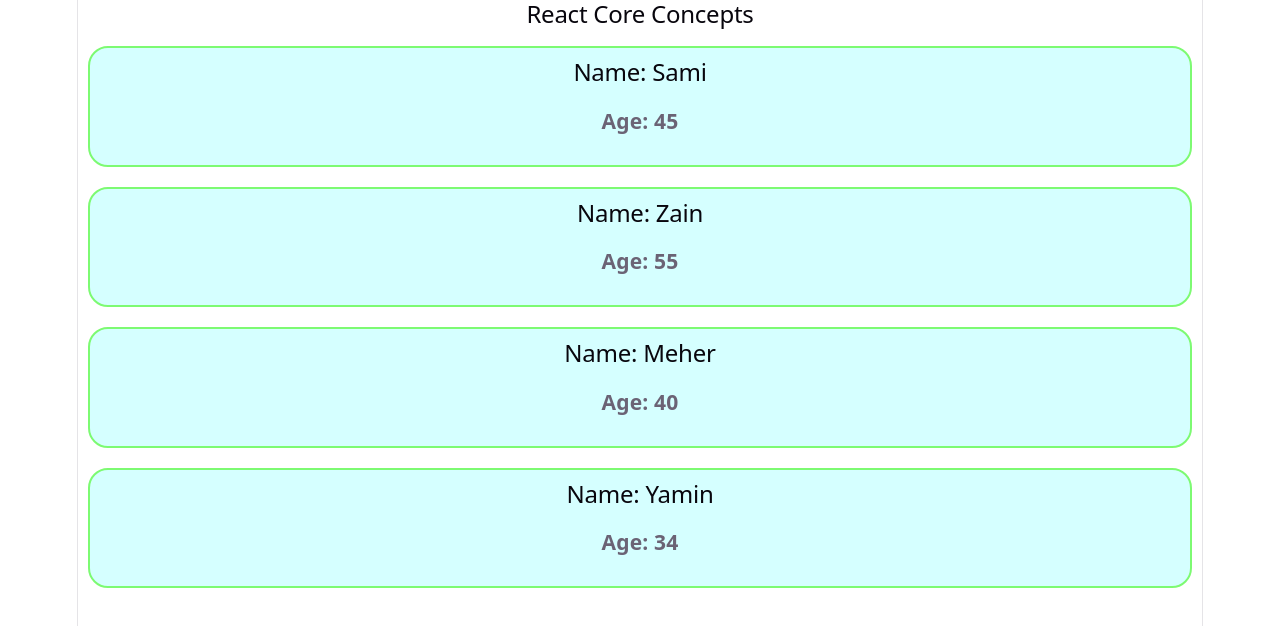
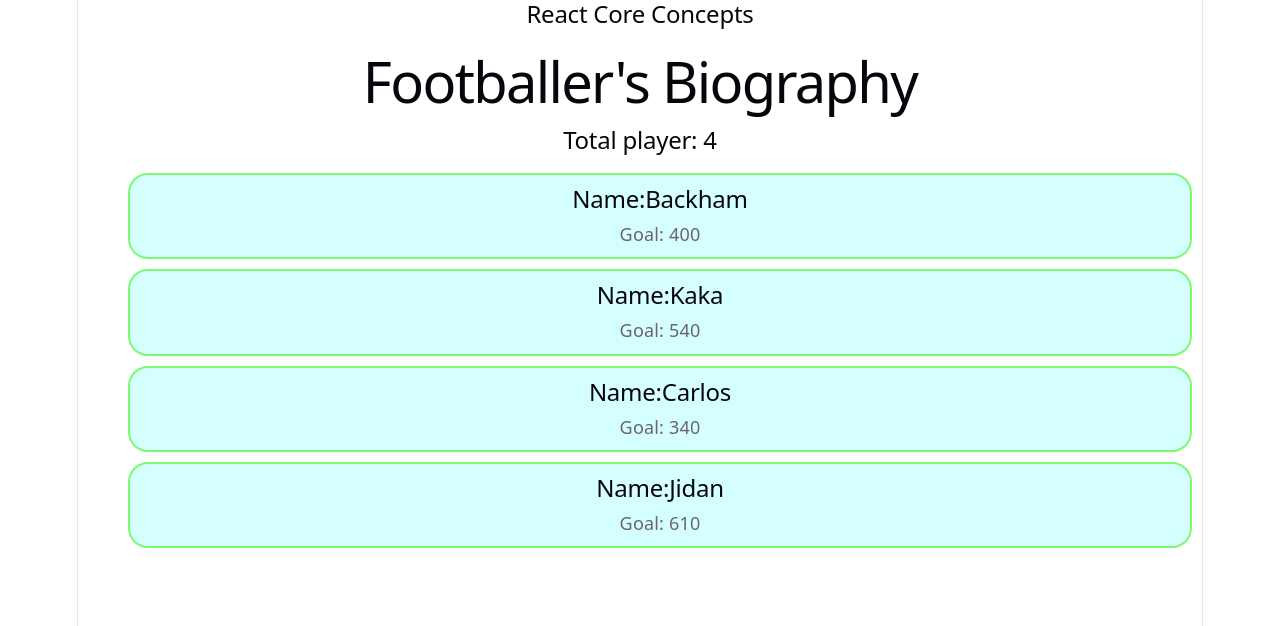
Before and after one commit to asm-saim/v1-react-core, a React (Vite) app: page / in a window 1280 px wide. Shown: the top 626 px of the page. Built offline with nearby package versions, Linux system fonts and the light colour scheme.

Commit message:
list rendering reimplemented

```diff
--- a/src/App.jsx
+++ b/src/App.jsx
@@ -3,20 +3,25 @@
 // import House from './Condition'
 // import Books from './Books'
 import Actors from './Actors'
-import Singer from './Singer';
+import Singer from './Singer'
+import Footballers from './Footballers'
 
 function App() {
-  const time = 30;
+  // const time = 30;
   //list rendering
-  const actors = ["Tom Cruse", "Jason Bourne", "IP Man", "Dwyne Jonson", "Json Statham"];
+  // const actors = ["Tom Cruse", "Jason Bourne", "IP Man", "Dwyne Jonson", "Json Statham"];
+  //list should have a one unique key: prop
+  // const singers = [{ id: 1, name: "Sami", age: 45 }, { id: 2, name: "Zain", age: 55 }, { id: 3, name: "Meher", age: 40 }, { id: 4, name: "Yamin", age: 34 }]
 
-  const singers = [{ id: 1, name: "Sami", age: 45 }, { id: 2, name: "Zain", age: 55 }, { id: 3, name: "Meher", age: 40 }, { id: 4, name: "Yamin", age: 34 }]
+  const footballers = [{ Name: "Backham", goal: 400 }, { Name: "Kaka", goal: 540 }, { Name: "Carlos", goal: 340 }, { Name: "Jidan", goal: 610 }]
   return (
     <>
       <h2>React Core Concepts</h2>
-      {
+      <Footballers footballers={footballers}></Footballers>
+
+      {/* {
         singers.map(singer => <Singer key={singer.id} name={singer.name} age={singer.age}></Singer>)
-      }
+      } */}
 
       {/* {
         actors.map(actor => <Actors name={actor}></Actors>)
@@ -55,76 +60,76 @@
 }
 
 //component: obj destructuring
-function Sports({ depName, player }) {
-  // console.log(props)
-  // const {depName,player}={deptName:"Basketball", player:"26"}
-  return (
-    <div className='pet'>
-      <h2>Department: {depName} </h2>
-      <p>Players: {player}</p>
-    </div>
-  )
-}
+// function Sports({ depName, player }) {
+//   // console.log(props)
+//   // const {depName,player}={deptName:"Basketball", player:"26"}
+//   return (
+//     <div className='pet'>
+//       <h2>Department: {depName} </h2>
+//       <p>Players: {player}</p>
+//     </div>
+//   )
+// }
 
 //component: destructuring
-function Fruits({ name, color = "not-given" }) {
-  return (
-    <div className='pet'>
-      <h2>Fruits Name: {name} </h2>
-      <p>Color: {color}</p>
-    </div>
-  )
-}
+// function Fruits({ name, color = "not-given" }) {
+//   return (
+//     <div className='pet'>
+//       <h2>Fruits Name: {name} </h2>
+//       <p>Color: {color}</p>
+//     </div>
+//   )
+// }
 
 
 //component:
-function Device(props) {
-  return (
-    <div style={{ border: "2px solid gray", padding: "20px", margin: "20px" }}>
-      <h3>Device Name:{props.name}</h3>
-      <p>Price: {props.price}</p>
-    </div>
-  )
-}
+// function Device(props) {
+//   return (
+//     <div style={{ border: "2px solid gray", padding: "20px", margin: "20px" }}>
+//       <h3>Device Name:{props.name}</h3>
+//       <p>Price: {props.price}</p>
+//     </div>
+//   )
+// }
 
 
 //for style:
-const design = {
-  color: "blue",
-  textAlign: "left"
-}
+// const design = {
+//   color: "blue",
+//   textAlign: "left"
+// }
 
 //make a component:
-function Info() {
-  const code = 777
-  return (
-    <h4 style={design}>I am a Programmer code {code}</h4>
-  )
-}
+// function Info() {
+//   const code = 777
+//   return (
+//     <h4 style={design}>I am a Programmer code {code}</h4>
+//   )
+// }
 
 //component:
-function Pet() {
-  return (
-    <div className='pet'>
-      <p>Different types of pet:</p>
-      <ul>
-        <li>Cat</li>
-        <li>Fish</li>
-        <li>Bird</li>
-      </ul>
-    </div>
+// function Pet() {
+//   return (
+//     <div className='pet'>
+//       <p>Different types of pet:</p>
+//       <ul>
+//         <li>Cat</li>
+//         <li>Fish</li>
+//         <li>Bird</li>
+//       </ul>
+//     </div>
 
-  )
-}
+//   )
+// }
 
-//component:
-function Team() {
-  const task = "dept.Head"
-  return (
-    <p style={
-      { border: "2px solid green", padding: "10px", margin: "10px" }
-    }>Team Name is assign by: {task}</p>
-  )
-}
+// //component:
+// function Team() {
+//   const task = "dept.Head"
+//   return (
+//     <p style={
+//       { border: "2px solid green", padding: "10px", margin: "10px" }
+//     }>Team Name is assign by: {task}</p>
+//   )
+// }
 
 export default App
--- /dev/null
+++ b/src/Footballer.jsx
@@ -0,0 +1,8 @@
+export default function Footballer({ footballer }) {
+    return (
+        <div className="universal">
+            <h2>Name:{footballer.Name} </h2>
+            <p>Goal: {footballer.goal} </p>
+        </div>
+    )
+}
--- /dev/null
+++ b/src/Footballers.jsx
@@ -0,0 +1,17 @@
+import Footballer from "./Footballer"
+
+export default function Footballers({ footballers }) {
+    return (
+        <div>
+            <h1>Footballer's Biography</h1>
+            <h2>Total player: {footballers.length}</h2>
+            <ul>
+                {
+                    footballers.map(footballer => <Footballer footballer={footballer}></Footballer>)
+                }
+            </ul>
+
+        </div>
+
+    )
+}
```
Also changed, not shown: note.txt.
